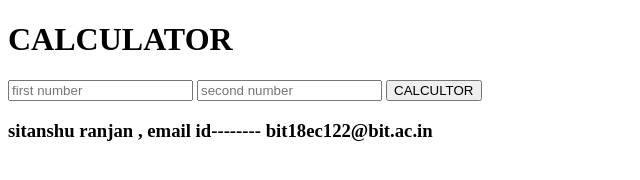
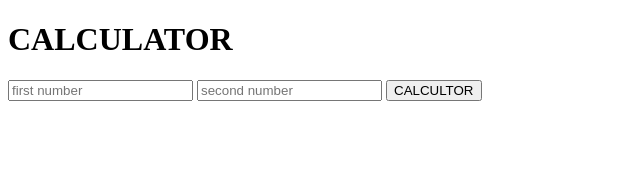
Before and after one commit to danejose/Recipe-API-Backend-Web-Developoment, a plain HTML site: page index.html in a window 1280 px wide. Shown: the whole page, without its empty margins (0-640 px from the left). Drawn offline with Linux system fonts and the light colour scheme.

Commit message:
Update index.html

```diff
--- a/index.html
+++ b/index.html
@@ -10,7 +10,7 @@
         <input type="text" name="num1" placeholder="first number">
         <input type="text" name="num2" placeholder="second number">
        <button type="submit" name="submit">CALCULTOR</button>
-      <h3> sitanshu ranjan , email id--------  bit18ec122@bit.ac.in  </h3>
+
     </form>
 </body>
 </html>
```
